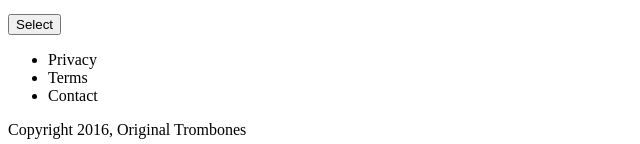
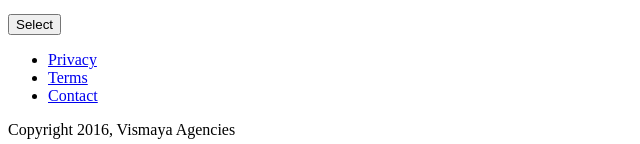
Before and after one commit to codedstrings/fcc_journey, a plain HTML site: page Responsive_CSS/ProductLandingPage/index.html in a window 1280 px wide. Shown: the part 1671-1815 px from the top of the page, without its empty margins (0-640 px from the left). Drawn offline with Linux system fonts and the light colour scheme; files that its build step writes are made by us from their sources.

Commit message:
#fixed_ name in footer

```diff
--- a/Responsive_CSS/ProductLandingPage/index.html
+++ b/Responsive_CSS/ProductLandingPage/index.html
@@ -110,11 +110,11 @@
     </main>
     <footer>
         <ul>
-            <li>Privacy</li>
-            <li>Terms</li>
-            <li>Contact</li>
+            <li><a href="#">Privacy</a></li>
+            <li><a href="#">Terms</a></li>
+            <li><a href="#">Contact</a></li>
         </ul>
-        <span>Copyright 2016, Original Trombones</span>
+        <span>Copyright 2016, Vismaya Agencies</span>
     </footer>
 </body>
 
```
